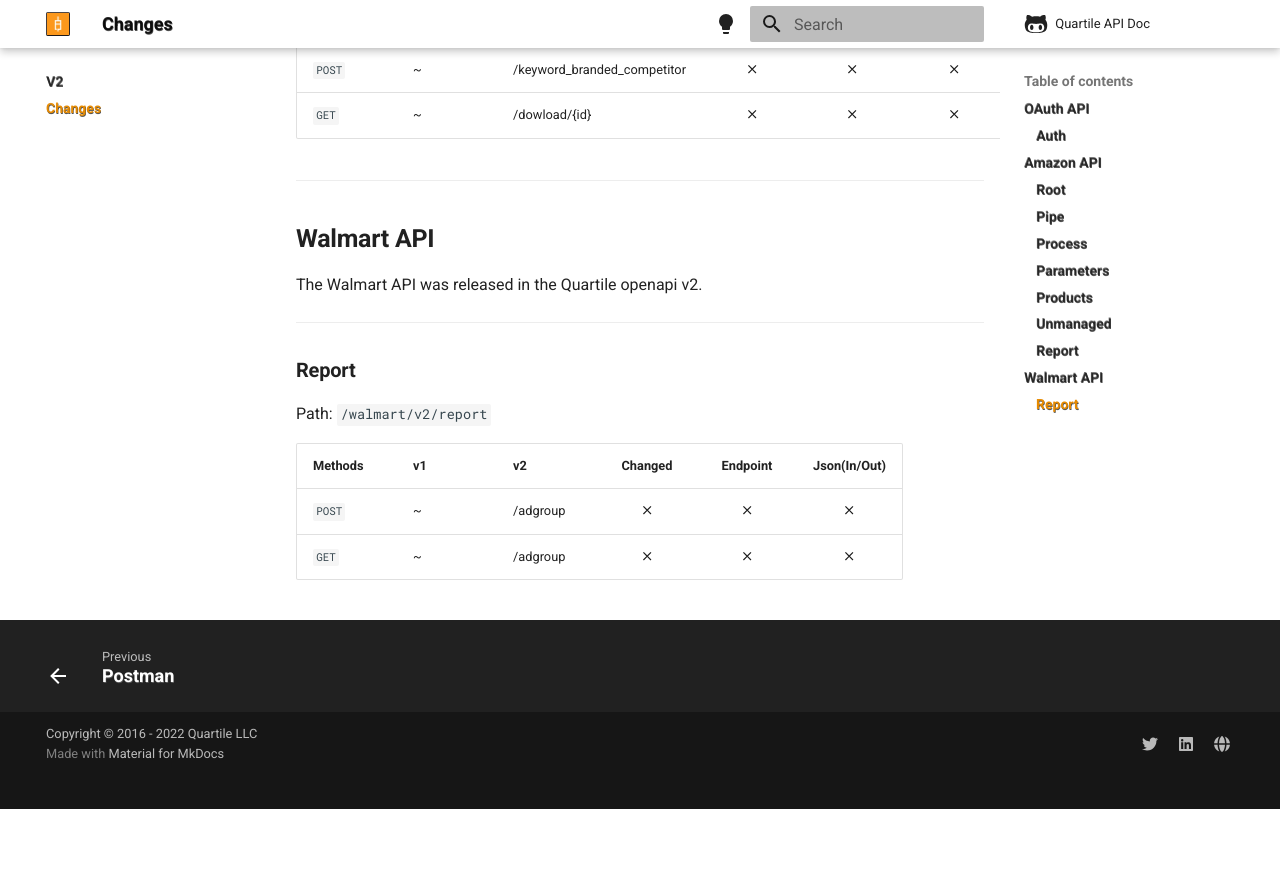
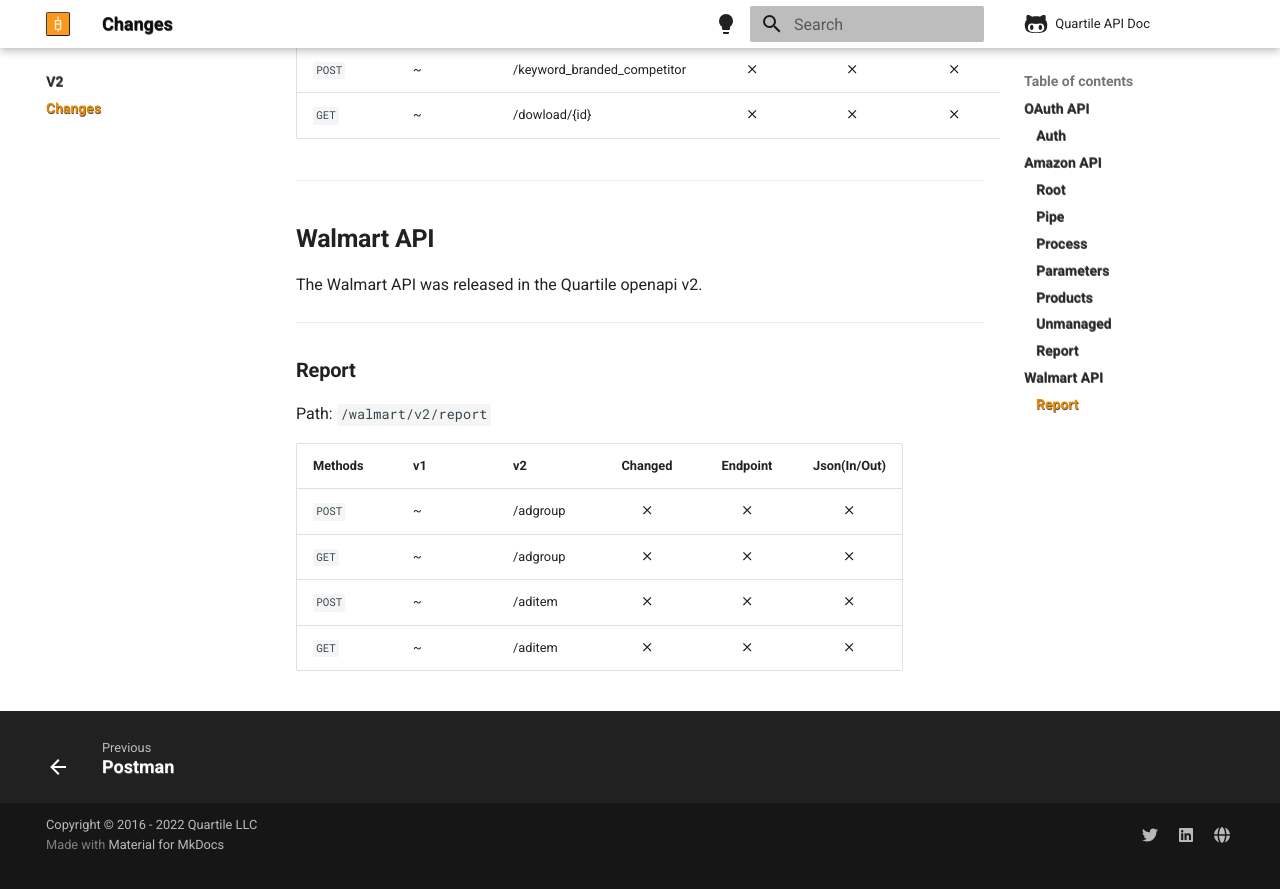
Before and after one commit to quartile-openapi/openapi-docs, an MkDocs documentation site: the page built from docs/changes-v1-to-v2.md, in a window 1280 px wide and 900 px high, scrolled down 5903 px. Shown: the top 889 px of the window. Built offline with MkDocs 1.6.1 and Material for MkDocs 9.7.7, drawn with Linux system fonts in a browser that asks for light colours; comment, search, counter and statistics services are not loaded; before the commit the page ends 6712 px from its top, so only the background shows below that.

Commit message:
Sync from Azure DevOps 2025-09-16 17:41:17

```diff
--- a/docs/changes-v1-to-v2.md
+++ b/docs/changes-v1-to-v2.md
@@ -203,3 +203,5 @@
 |-----------|------------|--------------------------|:----------------:|:----------------:|:----------------:|
 | `POST`    | ~          | /adgroup                 | :material-close: | :material-close: | :material-close: |
 | `GET`     | ~          | /adgroup                 | :material-close: | :material-close: | :material-close: |
+| `POST`    | ~          | /aditem                  | :material-close: | :material-close: | :material-close: |
+| `GET`     | ~          | /aditem                  | :material-close: | :material-close: | :material-close: |
```
